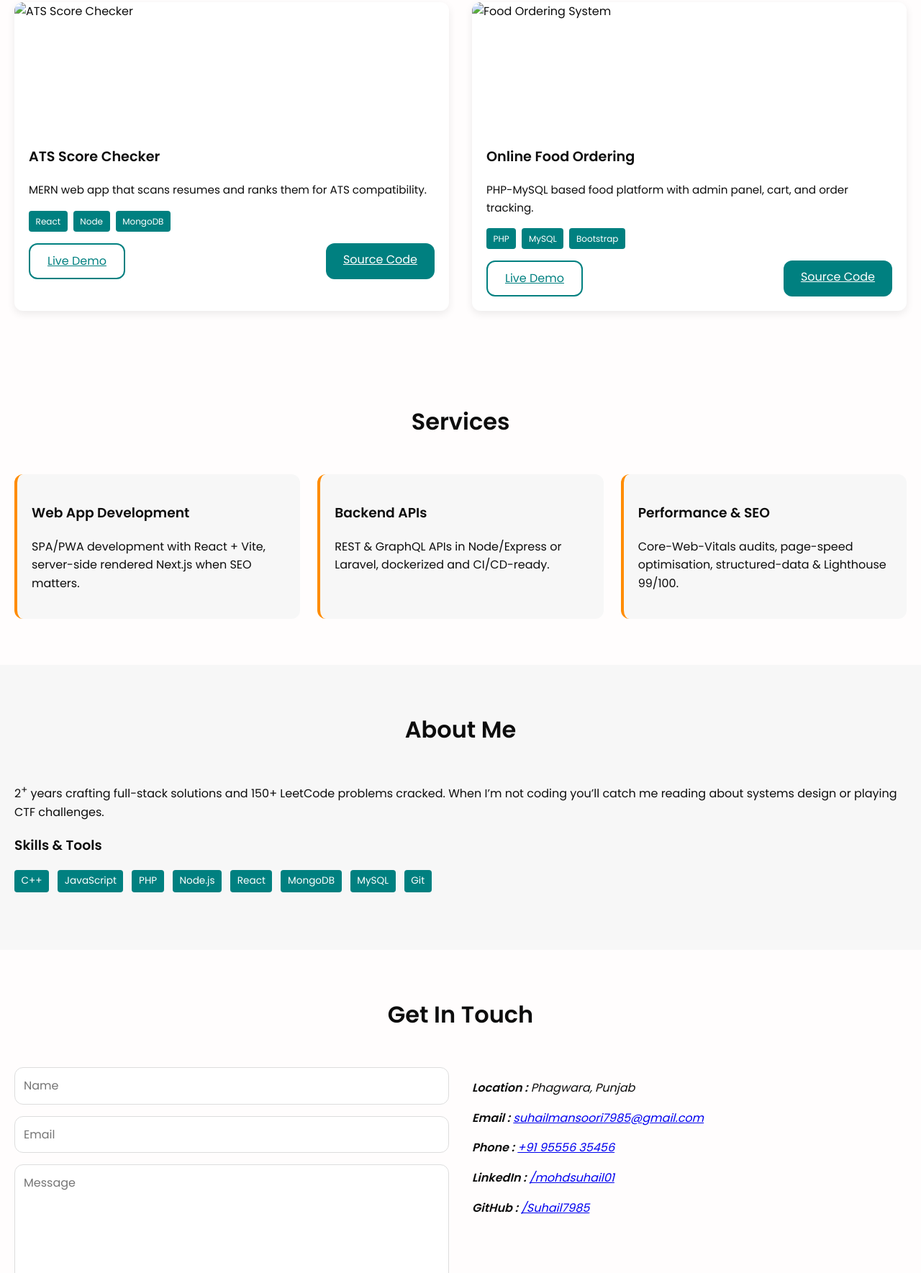
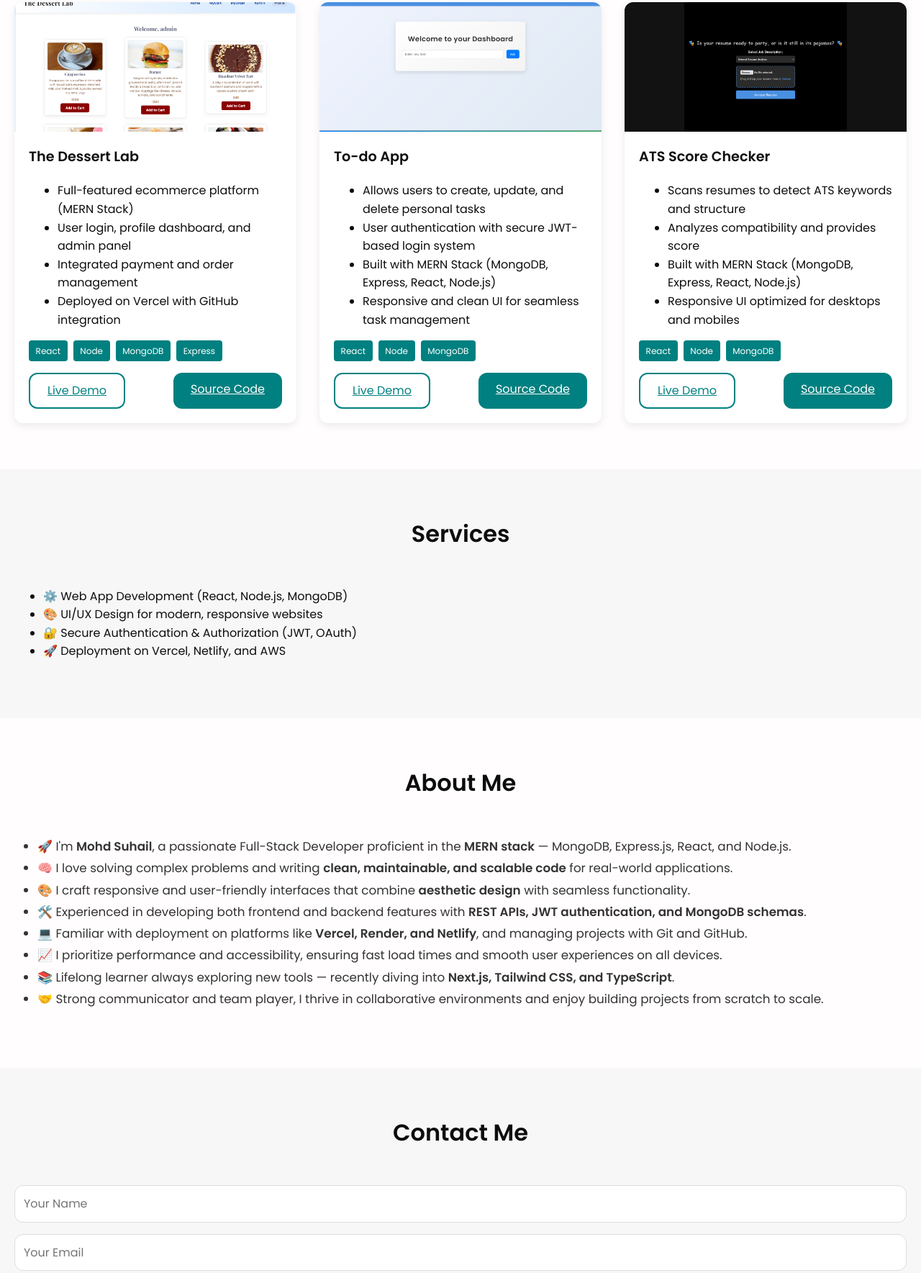
Before and after one commit to Suhail7985/suhail7985.github.io, a plain HTML site: page My_Portfolio/index.html in a window 1280 px wide. Shown: the part 943-2712 px from the top of the page at 72% size. Drawn offline with Linux system fonts and the light colour scheme.

Commit message:
pofile-update

```diff
--- a/My_Portfolio/index.html
+++ b/My_Portfolio/index.html
@@ -1,28 +1,30 @@
 <!DOCTYPE html>
 <html lang="en">
 <head>
-  <meta charset="UTF-8" />
-  <meta name="viewport" content="width=device-width, initial-scale=1.0" />
+  <meta charset="UTF-8">
+  <meta name="viewport" content="width=device-width, initial-scale=1.0">
   <title>Mohd Suhail | Full-Stack Developer</title>
 
-  <!-- favicon -->
-  <link rel="icon" type="image/png" href="ball.png" />
+  <!-- Meta SEO -->
+  <meta name="description" content="Portfolio of Mohd Suhail, a Full-Stack Developer skilled in React, Node.js, MongoDB and more.">
+  <meta property="og:title" content="Mohd Suhail | Full-Stack Developer">
+  <meta property="og:description" content="I turn ideas into secure, scalable web apps with delightful UX.">
+  <meta property="og:image" content="img/profile.jpg">
+  <meta property="og:type" content="website">
+  <meta property="og:url" content="https://yourdomain.com/">
 
   <!-- Google Font -->
   <link href="https://fonts.googleapis.com/css2?family=Poppins:wght@300;400;600&display=swap" rel="stylesheet">
 
-  <link rel="stylesheet" href="styles.css" />
+  <!-- CSS -->
+  <link rel="stylesheet" href="styles.css">
 </head>
 <body>
+
   <!-- ===== HEADER / NAV ===== -->
   <header class="header">
-    <h1 class="brand">Mohd Suhail</h1>
-
-    <!-- mobile toggle -->
-    <button id="navToggle" class="nav-toggle" aria-label="Toggle navigation">
-      &#9776;
-    </button>
-
+    <h1 class="brand"><a href="#home">Mohd Suhail</a></h1>
+    <button id="navToggle" class="nav-toggle" aria-label="Toggle navigation">&#9776;</button>
     <nav id="navbar" class="nav">
       <a href="#home">Home</a>
       <a href="#projects">Projects</a>
@@ -35,126 +37,136 @@
   <!-- ===== HERO ===== -->
   <section id="home" class="hero">
     <div class="hero__text">
-      <h2>Full-Stack Developer <span class="accent">| MERN </span></h2>
+      <h2>Full-Stack Developer <span class="accent">| MERN</span></h2>
       <p>I turn ideas into secure, scalable web apps and love solving tricky backend problems while keeping UX delightful.</p>
       <div class="cta">
         <a href="#projects" class="btn">View Projects</a>
-
-  <a href="resume.pdf" download class="btn">📄 Resume</a>
+        <a href="resume.pdf" download class="btn">📄 Download Resume</a>
       </div>
-
     </div>
     <figure class="hero__img">
-      <!-- Put the portrait you uploaded in /img/profile.jpg -->
-      <img src="img/profile.jpg" alt="Portrait of Mohd Suhail in a black suit and glasses">
+      <img src="img/profile.jpg" alt="Portrait of Mohd Suhail in a black suit and glasses" onerror="this.src='img/placeholder.jpg';">
     </figure>
   </section>
 
+  <!-- ===== PROJECTS ===== -->
   <section id="projects" class="section section--alt reveal">
     <h2 class="section__title">Projects</h2>
     <div class="project-grid">
 
+
+
+      <!-- Project 2 -->
       <div class="project-card">
-      <img src="img/project1.jpg" alt="ATS Score Checker" class="project-thumb" />
+        <img src="img/project2.jpg" alt="The Dessert Lab" class="project-thumb">
         <div class="project-content">
-        <h3>ATS Score Checker</h3>
-        <p>MERN web app that scans resumes and ranks them for ATS compatibility.</p>
+          <h3>The Dessert Lab</h3>
+          <ul class="project-points">
+            <li>Full-featured ecommerce platform (MERN Stack)</li>
+            <li>User login, profile dashboard, and admin panel</li>
+            <li>Integrated payment and order management</li>
+            <li>Deployed on Vercel with GitHub integration</li>
+          </ul>
+          <div class="tags">
+            <span>React</span><span>Node</span><span>MongoDB</span><span>Express</span>
+          </div>
+          <div class="project-links">
+            <a href="https://zaika-cafe.vercel.app/" target="_blank" class="btn btn--outline">Live Demo</a>
+            <a href="https://github.com/Suhail7985/cafe-frontend" target="_blank" class="btn">Source Code</a>
+          </div>
+        </div>
+      </div>
+
+
+       <!-- Project 3 -->
+      <div class="project-card">
+  <img src="img/project3.jpg" alt="To-do App" class="project-thumb">
+  <div class="project-content">
+    <h3>To-do App</h3>
+    <ul class="project-points">
+      <li>Allows users to create, update, and delete personal tasks</li>
+      <li>User authentication with secure JWT-based login system</li>
+      <li>Built with MERN Stack (MongoDB, Express, React, Node.js)</li>
+      <li>Responsive and clean UI for seamless task management</li>
+    </ul>
     <div class="tags">
       <span>React</span><span>Node</span><span>MongoDB</span>
     </div>
     <div class="project-links">
-          <a href="#" target="_blank" class="btn btn--outline">Live Demo</a>
-          <a href="#" target="_blank" class="btn">Source Code</a>
+      <a href="https://todo-do-amber.vercel.app/" target="_blank" class="btn btn--outline">Live Demo</a>
+      <a href="https://github.com/Suhail7985/Todo-frontend" target="_blank" class="btn">Source Code</a>
     </div>
   </div>
 </div>
 
+       <!-- Project 1 -->
       <div class="project-card">
-      <img src="img/project2.jpg" alt="Food Ordering System" class="project-thumb" />
+        <img src="img/project1.jpg" alt="ATS Score Checker" class="project-thumb">
         <div class="project-content">
-        <h3>Online Food Ordering</h3>
-        <p>PHP-MySQL based food platform with admin panel, cart, and order tracking.</p>
+          <h3>ATS Score Checker</h3>
+          <ul class="project-points">
+            <li>Scans resumes to detect ATS keywords and structure</li>
+            <li>Analyzes compatibility and provides score</li>
+            <li>Built with MERN Stack (MongoDB, Express, React, Node.js)</li>
+            <li>Responsive UI optimized for desktops and mobiles</li>
+          </ul>
           <div class="tags">
-          <span>PHP</span><span>MySQL</span><span>Bootstrap</span>
+            <span>React</span><span>Node</span><span>MongoDB</span>
           </div>
           <div class="project-links">
-          <a href="#" target="_blank" class="btn btn--outline">Live Demo</a>
-          <a href="#" target="_blank" class="btn">Source Code</a>
+            <a href="https://cvglass.onrender.com/" target="_blank" class="btn btn--outline">Live Demo</a>
+            <a href="https://github.com/Suhail7985/ATS-SCORE-Checker" target="_blank" class="btn">Source Code</a>
           </div>
         </div>
       </div>
 
-    <!-- Add more .project-card blocks as needed -->
-
     </div>
   </section>
 
-
   <!-- ===== SERVICES ===== -->
-  <section id="services" class="section section--alt">
+  <section id="services" class="section reveal">
     <h2 class="section__title">Services</h2>
-    <div class="service-grid">
-      <div class="service">
-        <h3>Web App Development</h3>
-        <p>SPA/PWA development with React + Vite, server-side rendered Next.js when SEO matters.</p>
-      </div>
-      <div class="service">
-        <h3>Backend APIs</h3>
-        <p>REST & GraphQL APIs in Node/Express or Laravel, dockerized and CI/CD-ready.</p>
-      </div>
-      <div class="service">
-        <h3>Performance & SEO</h3>
-        <p>Core-Web-Vitals audits, page-speed optimisation, structured-data & Lighthouse 99/100.</p>
-      </div>
-    </div>
-  </section>
-
-  <!-- About Section -->
-<section id="about" class="section reveal">
-  <h2 class="section__title">About Me</h2>
-
-  <p>
-    2<sup>+</sup> years crafting full-stack solutions and 150+ LeetCode problems cracked.
-    When I’m not coding you’ll catch me reading about systems design or playing CTF challenges.
-  </p>
-
-  <h3>Skills &amp; Tools</h3>
-  <ul class="skills">
-    <li>C++</li><li>JavaScript</li><li>PHP</li><li>Node.js</li>
-    <li>React</li><li>MongoDB</li><li>MySQL</li><li>Git</li>
+    <ul class="service-list">
+      <li>⚙️ Web App Development (React, Node.js, MongoDB)</li>
+      <li>🎨 UI/UX Design for modern, responsive websites</li>
+      <li>🔐 Secure Authentication & Authorization (JWT, OAuth)</li>
+      <li>🚀 Deployment on Vercel, Netlify, and AWS</li>
     </ul>
   </section>
 
+<!-- ===== ABOUT ===== -->
+<section id="about" class="section section--alt reveal">
+  <h2 class="section__title">About Me</h2>
+  <ul class="about-points">
+    <li>🚀 I'm <strong>Mohd Suhail</strong>, a passionate Full-Stack Developer proficient in the <strong>MERN stack</strong> — MongoDB, Express.js, React, and Node.js.</li>
+    <li>🧠 I love solving complex problems and writing <strong>clean, maintainable, and scalable code</strong> for real-world applications.</li>
+    <li>🎨 I craft responsive and user-friendly interfaces that combine <strong>aesthetic design</strong> with seamless functionality.</li>
+    <li>🛠️ Experienced in developing both frontend and backend features with <strong>REST APIs, JWT authentication, and MongoDB schemas</strong>.</li>
+    <li>💻 Familiar with deployment on platforms like <strong>Vercel, Render, and Netlify</strong>, and managing projects with Git and GitHub.</li>
+    <li>📈 I prioritize performance and accessibility, ensuring fast load times and smooth user experiences on all devices.</li>
+    <li>📚 Lifelong learner always exploring new tools — recently diving into <strong>Next.js, Tailwind CSS, and TypeScript</strong>.</li>
+    <li>🤝 Strong communicator and team player, I thrive in collaborative environments and enjoy building projects from scratch to scale.</li>
+  </ul>
+</section>
 
   <!-- ===== CONTACT ===== -->
-  <section id="contact" class="section section--alt">
-    <h2 class="section__title">Get In Touch</h2>
-    <div class="contact-grid">
-      <!-- contact form -->
+  <section id="contact" class="section reveal">
+    <h2 class="section__title">Contact Me</h2>
     <form id="contactForm" class="contact-form">
-        <input type="text" name="name" placeholder="Name" required>
-        <input type="email" name="email" placeholder="Email" required>
-        <textarea name="message" rows="6" placeholder="Message" required></textarea>
-        <button type="submit" class="btn">Send</button>
-        <p id="formStatus" class="form-status"></p>
+      <input type="text" name="name" placeholder="Your Name" required>
+      <input type="email" name="email" placeholder="Your Email" required>
+      <textarea name="message" placeholder="Your Message" required></textarea>
+      <button type="submit" class="btn">Send Message</button>
     </form>
-
-      <!-- contact details -->
-      <address class="contact-details">
-        <p><strong>Location :</strong> Phagwara, Punjab</p>
-        <p><strong>Email :</strong> <a href="mailto:suhailmansoori7985@gmail.com">suhailmansoori7985@gmail.com</a></p>
-        <p><strong>Phone :</strong> <a href="tel:+919555635456">+91 95556 35456</a></p>
-        <p><strong>LinkedIn :</strong> <a target="_blank" href="https://linkedin.com/in/mohdsuhail01/">/mohdsuhail01</a></p>
-        <p><strong>GitHub :</strong> <a target="_blank" href="https://github.com/Suhail7985">/Suhail7985</a></p>
-      </address>
-    </div>
+    <div id="formStatus" class="form-status"></div>
   </section>
 
   <!-- ===== FOOTER ===== -->
   <footer class="footer">
-    © 2025 Mohd Suhail. All rights reserved.
+    <p>© 2025 Mohd Suhail. All rights reserved.</p>
   </footer>
 
+  <!-- ===== SCRIPTS ===== -->
   <script src="main.js"></script>
 </body>
 </html>
--- a/My_Portfolio/main.js
+++ b/My_Portfolio/main.js
@@ -1,4 +1,3 @@
-/* ===== mobile menu ===== */
 const navToggle = document.getElementById('navToggle');
 const nav       = document.getElementById('navbar');
 
@@ -18,9 +17,11 @@ window.addEventListener('scroll', () => {
 });
 
 /* ===== contact form basic demo ===== */
+window.addEventListener('DOMContentLoaded', () => {
   const contactForm = document.getElementById('contactForm');
   const formStatus  = document.getElementById('formStatus');
 
+  if (contactForm && formStatus) {
     contactForm.addEventListener('submit', e => {
       e.preventDefault();
       formStatus.textContent = 'Sending…';
@@ -28,7 +29,8 @@ contactForm.addEventListener('submit', e => {
       // ⚠️  Replace with real endpoint / Nodemailer call
       setTimeout(() => formStatus.textContent = 'Thank you! I will get back to you soon.', 1000);
     });
-
+  }
+});
 
 /* ==== DARK-/LIGHT-MODE TOGGLE ==== */
 (function initDarkMode () {
@@ -58,9 +60,7 @@ contactForm.addEventListener('submit', e => {
   }
 })();
 
-
-
-
+/* ==== Scroll Reveal ==== */
 const observer = new IntersectionObserver((entries) => {
   entries.forEach(entry => {
     if (entry.isIntersecting) {
@@ -72,3 +72,9 @@ const observer = new IntersectionObserver((entries) => {
 });
 
 document.querySelectorAll('.reveal').forEach(el => observer.observe(el));
+
+/* ===== Ensure projects are shown ===== */
+window.addEventListener('DOMContentLoaded', () => {
+  const projectSection = document.querySelector('#projects');
+  if (projectSection) projectSection.style.display = 'block';
+});
--- a/My_Portfolio/styles.css
+++ b/My_Portfolio/styles.css
@@ -40,6 +40,7 @@ body {
   margin: 0;
   font-size: 1.5rem;
   color: #fff;
+  font-weight: 1000;
 }
 
 .nav {
@@ -176,6 +177,16 @@ body {
   font-size: .85rem;
 }
 
+/*About*/
+
+.about-points {
+  list-style: disc;
+  padding-left: 2rem;
+  line-height: 1.8;
+  font-size: 1.05rem;
+  color: #333;
+}
+
 /* —— contact —— */
 .contact-grid {
   display: grid;
@@ -217,6 +228,8 @@ body {
   margin-top: .5rem;
   font-size: .9rem;
 }
+
+
 
 /* —— footer —— */
 .footer {
```
Also changed, not shown: index.html (+15 -1 lines), My_Portfolio/img/project1.jpg (added), My_Portfolio/img/project2.jpg (added), My_Portfolio/img/project3.jpg (added), 1 other file. Lines whose indentation alone changed are shown as unchanged.
